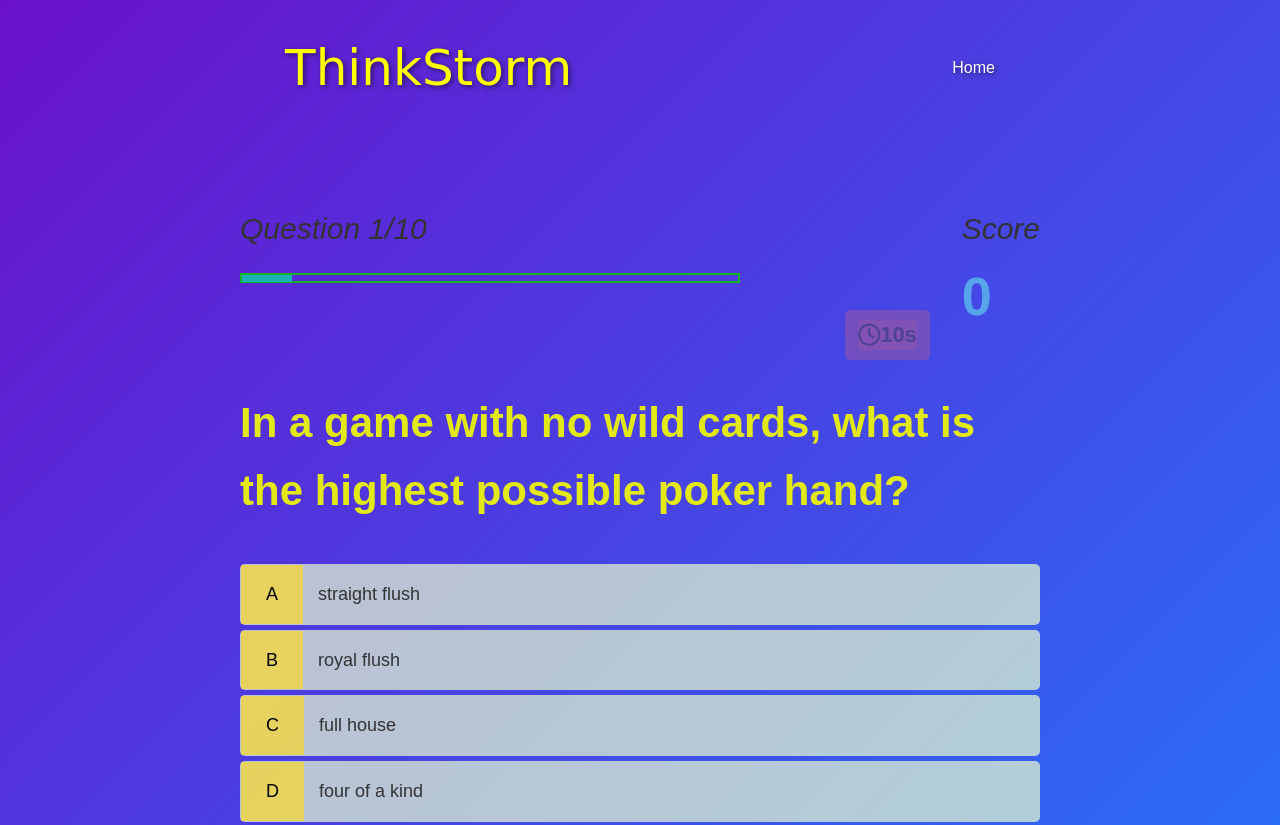
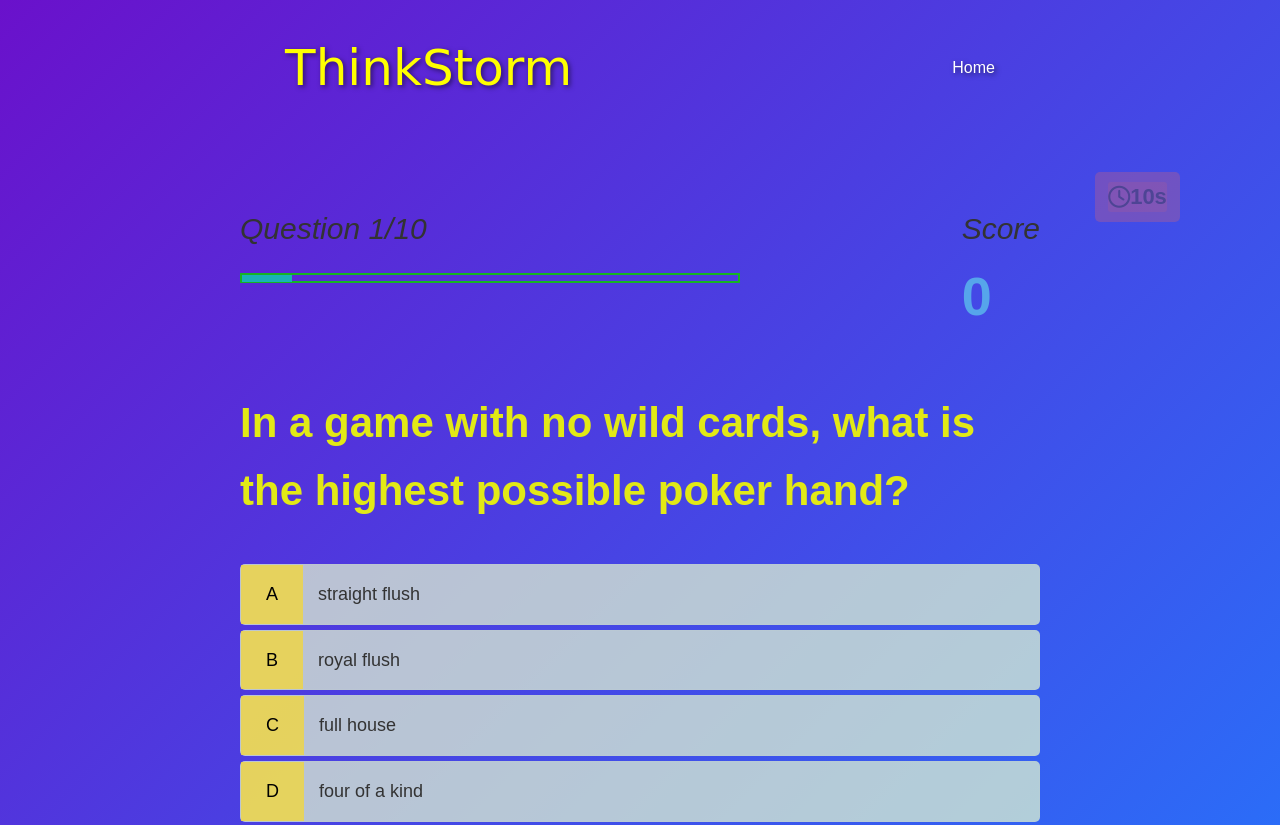
Before and after one commit to Sulaiman-Alam/Quiz-Application, a website: page Game/game.html in a window 1280 px wide. Shown: the top 825 px of the page. Drawn offline with Linux system fonts and the light colour scheme.

Commit message:
update timer position

```diff
--- a/Game/game.css
+++ b/Game/game.css
@@ -58,8 +58,8 @@ body {
       align-items: center;
       justify-content: center;
       position: absolute;
-      right: 350px;
-      top: 310px;
+      right: 100px;
+      top: 172px;
       animation: breathing 1.5s ease-in-out infinite;
 
     }
```
Also changed, not shown: README.md.
